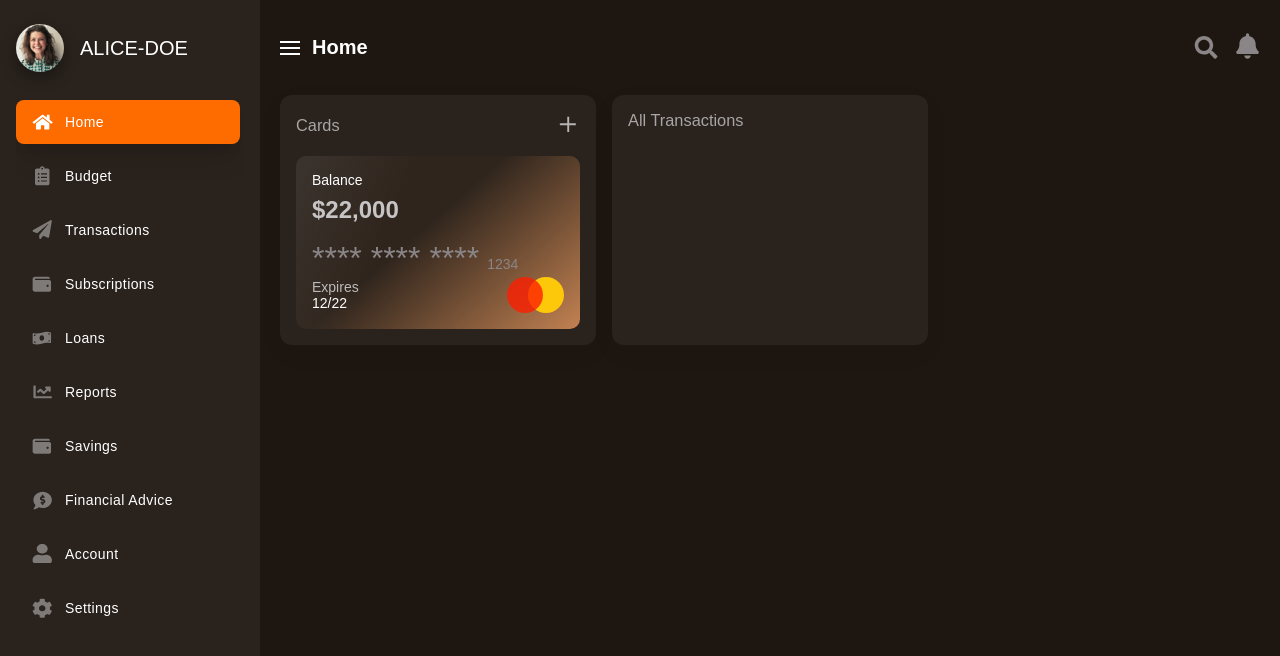
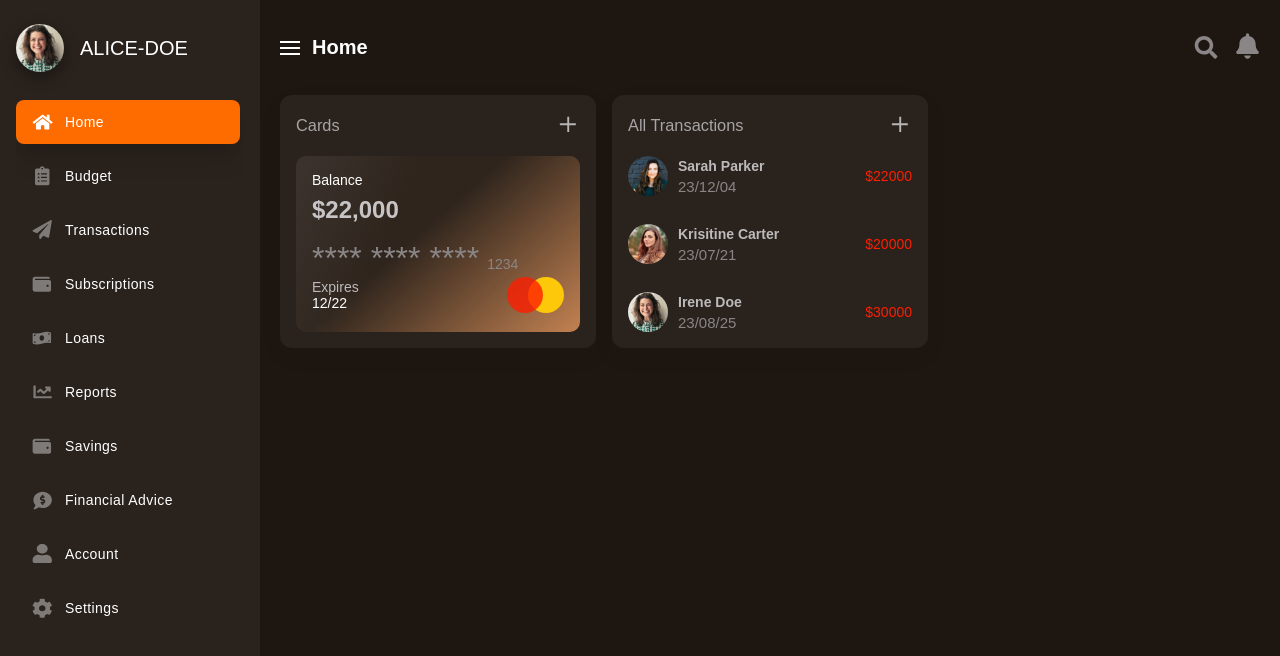
Before and after one commit to sankalpmishra22/Admin-Dashboard, a React (Vite) app: page / in a window 1280 px wide. Shown: the top 656 px of the page. Built offline with nearby package versions, Linux system fonts and the light colour scheme; a web font is replaced by a local one.

Commit message:
Added Transactions

```diff
--- a/src/components/Transactions/Transactions.css
+++ b/src/components/Transactions/Transactions.css
@@ -0,0 +1,39 @@
+.grid-c2 .grid-item{
+    display: flex;
+}
+.grid-c2 .grid-item{
+    display: flex;
+    justify-content: space-between;
+    align-items: center;
+    margin-bottom: 28px;
+}
+.grid-c2 .grid-item:last-child{
+    margin-bottom: 0;
+}
+.grid-c2 .grid-item p{
+    color: var(--clr-silver-v1);
+}
+.grid-c2 .grid-item-l .avatar{
+    width: 40px;
+    height: 40px;
+    border-radius: 100%;
+    overflow: hidden;
+}
+.grid-c2 .grid-item-l{
+    display: flex;
+    align-items: center;
+    column-gap: 10px;
+}
+.grid-c2 .grid-item-l .text{
+    font-weight: 600;
+}
+.grid-c2 .grid-item-l span{
+    display: block;
+    font-weight: 400;
+    margin-top: 4px;
+    font-size: 15px;
+    color: #8a8587;
+}
+.grid-c2 .grid-item-r span{
+    font-weight: 500;
+}
--- a/src/components/Transactions/Transactions.jsx
+++ b/src/components/Transactions/Transactions.jsx
@@ -7,7 +7,31 @@ const Transactions = () => {
     <div className="grid-one-item grid-common grid-c2">
         <div className="grid-c-title">
             <h3 className="grid-c-title-text">All Transactions</h3>
+            <button className="grid-c-title-icon">
+                <img src={iconsImgs.plus} alt="" />
+            </button>
         </div>
+
+        <div className="grid-content">
+            <div className="grid-items">
+                {
+                    transactions.map((transaction) =>(
+                        <div className="grid-item" key={transaction.id} >
+                            <div className="grid-item-l">
+                                <div className="avatar img-fit-cover">
+                                    <img src={transaction.image} alt="" />
+                                </div>
+                                <p className="text">{transaction.name} <span>{transaction.date}</span></p>
+                            </div>
+                            <div className="grid-item-r">
+                                <span className="text-scarlet">${transaction.amount}</span>
+                            </div>
+                        </div>
+                    ))
+                }
+            </div>
+        </div>
+
     </div>
   )
 }
```
